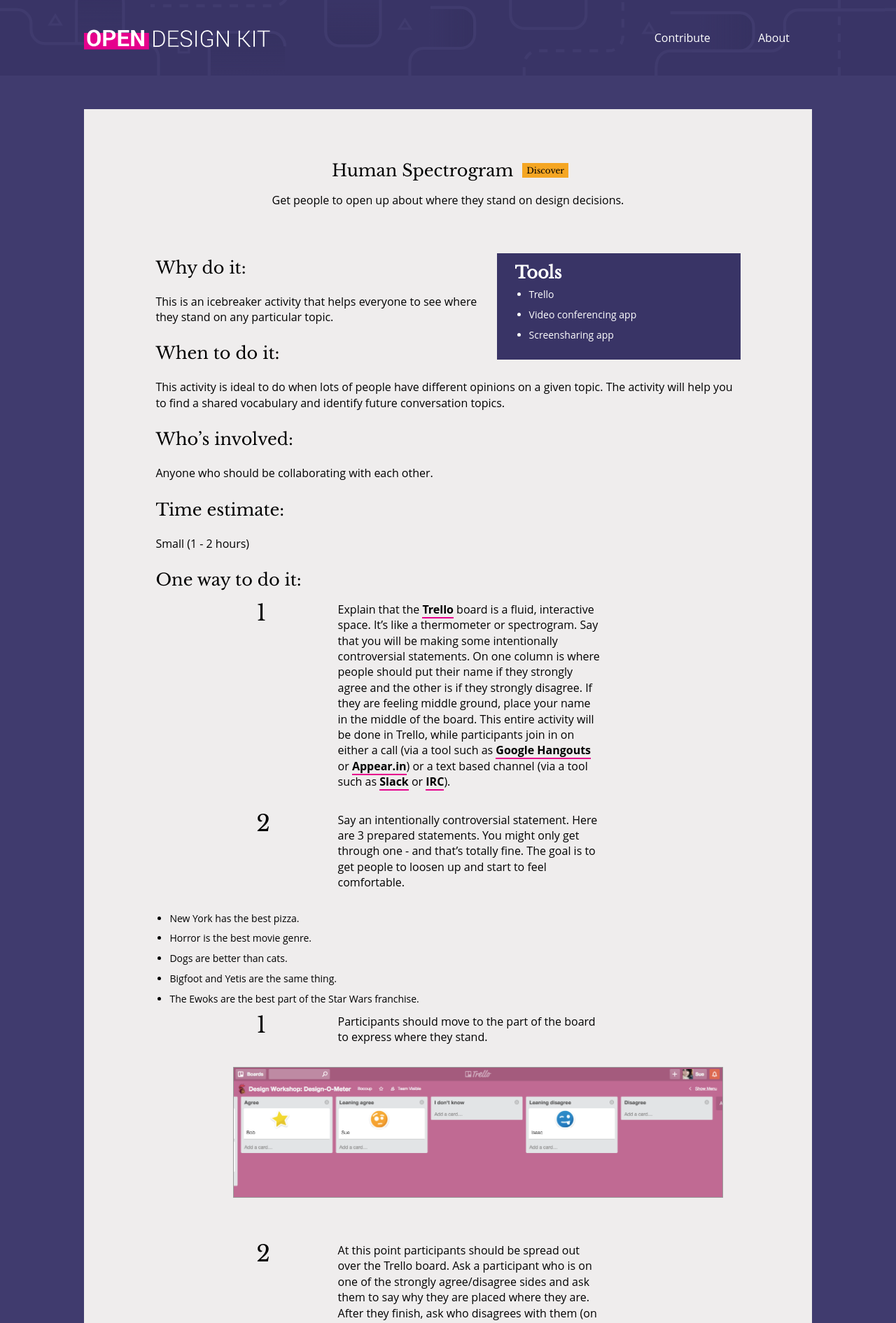
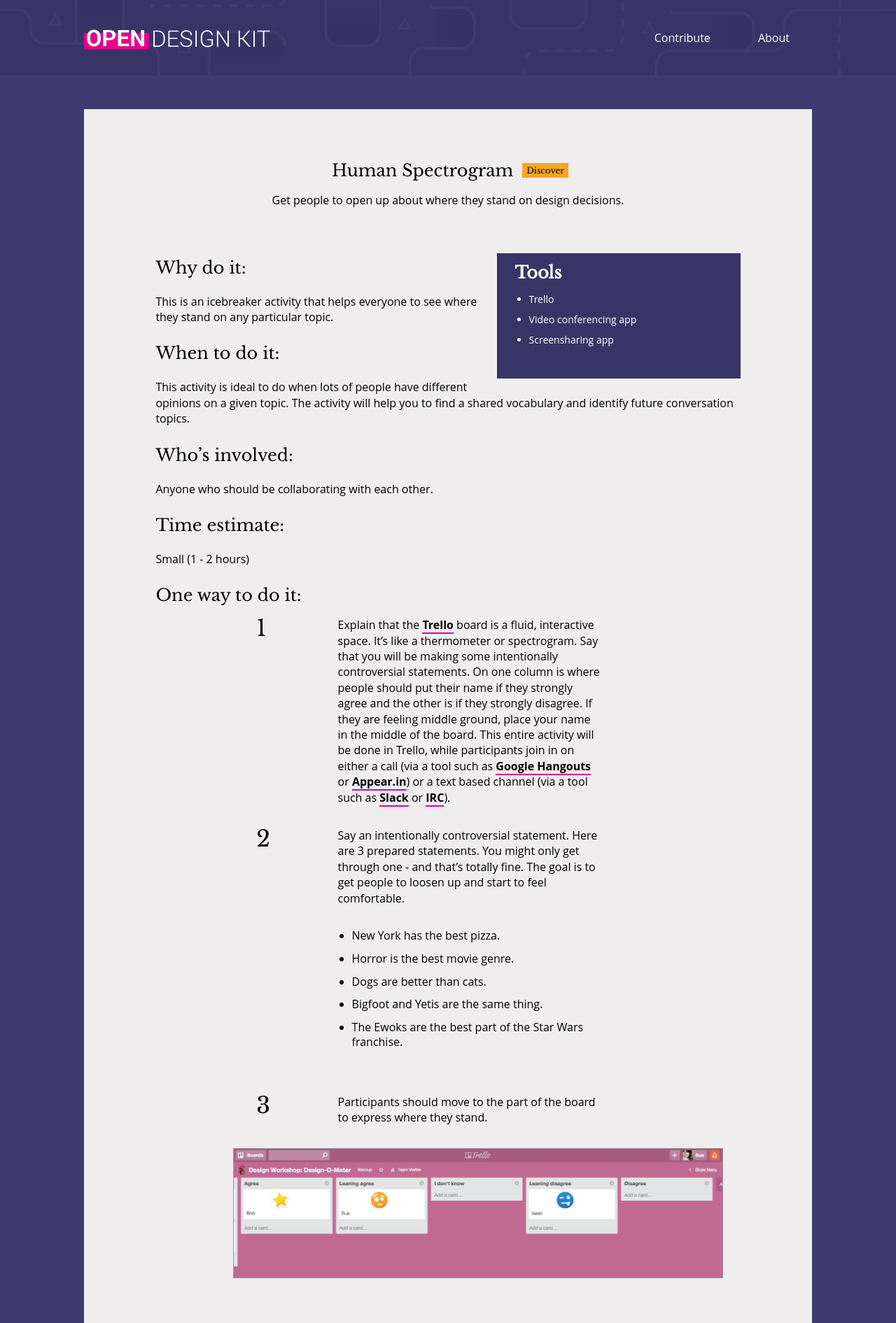
Before and after one commit to open-design-kit/opendesignkit, a Jekyll site: the page built from _methods/human-spectrogram.md, in a window 1280 px wide. Shown: the top 1891 px of the page at 70% size. Built offline with Jekyll 4.4.1, drawn with Linux system fonts in a browser that asks for light colours.

Commit message:
fix the lists inside the user generated content and some markdown formatting

```diff
--- a/css/styles.css
+++ b/css/styles.css
@@ -1238,7 +1238,7 @@
 }
 
 .method-content p {
-    font-size: 1em;
+    font-size: 1rem;
     margin-bottom: 20px;
     overflow: visible;
 }
@@ -1255,6 +1255,16 @@
     max-width: 95%;
     padding: 0;
     position: relative;
+}
+
+.method-content ol > li > ul {
+    margin: 2rem 0 2rem 4rem;
+    padding: 0;
+}
+
+.method-content ol > li > ul > li {
+    font-size: 1rem;
+    line-height: 1.3;
 }
 
 @media (min-width: 40em) {
@@ -1319,7 +1329,7 @@
 }
 
 .method-content ul {
-    margin: 0;
+    margin: 1rem 0 2rem;
     padding: 0;
 }
 
```
Also changed, not shown: _methods/human-spectrogram.md (+5 -5 lines).
